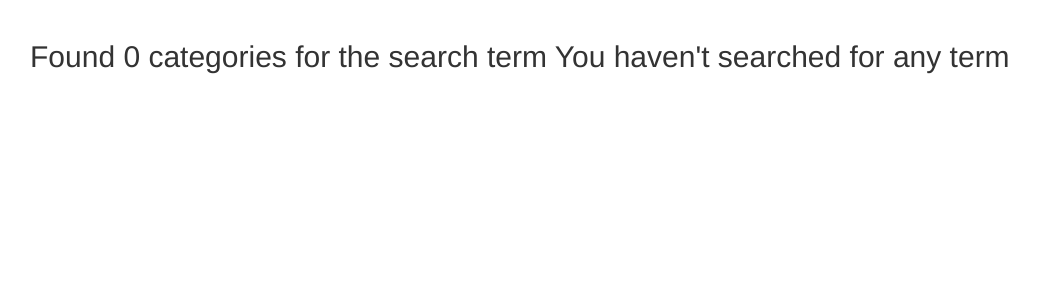
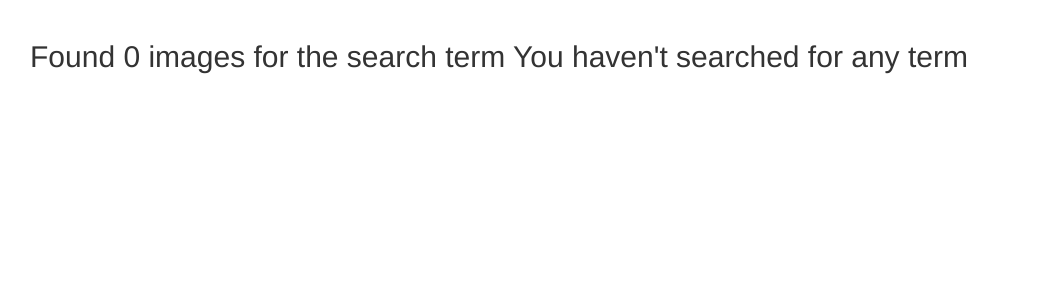
Before and after one commit to munganyendesandrine/GalleryApp, a Django app: page /search/ in a window 1280 px wide. Shown: the part 52-352 px from the top of the page, without its empty margins (25-1064 px from the left). Run offline with Django 3.2, Linux system fonts and the light colour scheme; some libraries are stand-ins or nearby versions.

Commit message:
Search by category images displayed successifuly

```diff
--- a/Gallery/templates/all-galleries/search.html
+++ b/Gallery/templates/all-galleries/search.html
@@ -3,22 +3,25 @@
 <div class="container">
 
   <div class="row">
-    {% if categories%}
-      <h2>Found {{ categories|length }} of searched term {{message}}</h2>
+    {% if images%}
+      <h2>Found {{ images|length }} of searched term {{message}}</h2>
     {% else %}
-      <h2> Found 0 categories for the search term {{message}}</h2>
+      <h2> Found 0 images for the search term {{message}}</h2>
     {% endif %}
 
   </div>
 
   <div class="row">
 
-  {% if categories %}
-    {% for category in categories %}
+  {% if images %}
+    {% for picture in images %}
       <div class="col-sm-6 col-md-3">
-        <a href="">
-          <h1>{{category.name}}</h1>
-        </a>
+
+          <h1>{{picture.image_name}}</h1>
+
+          <!-- <img src="{{gallery_item.image.url}}" class="img-responsive" alt="Image"> -->
+          <img src="{{picture.image.url}}" class="img-responsive">
+
       </div>
     {% endfor %}
   {% endif %}
--- a/Gallery/views.py
+++ b/Gallery/views.py
@@ -12,10 +12,11 @@ def search_results(request):
 
     if 'category' in request.GET and request.GET["category"]:
         search_term = request.GET.get("category")
-        searched_categories = Category.search_by_name(search_term)
+        # searched_categories = Category.search_by_name(search_term)
+        searched_images = Image.search_by_category(search_term)
         message = f"{search_term}"
 
-        return render(request, 'all-galleries/search.html',{"message":message,"categories": searched_categories})
+        return render(request, 'all-galleries/search.html',{"message":message,"images": searched_images})#,"categories": searched_categories
 
     else:
         message = "You haven't searched for any term"
```
Also changed, not shown: Gallery/models.py (+6 -4 lines), Gallery/migrations/0002_auto_20190318_1223.py (added), Gallery/migrations/0003_auto_20190318_1224.py (added).
